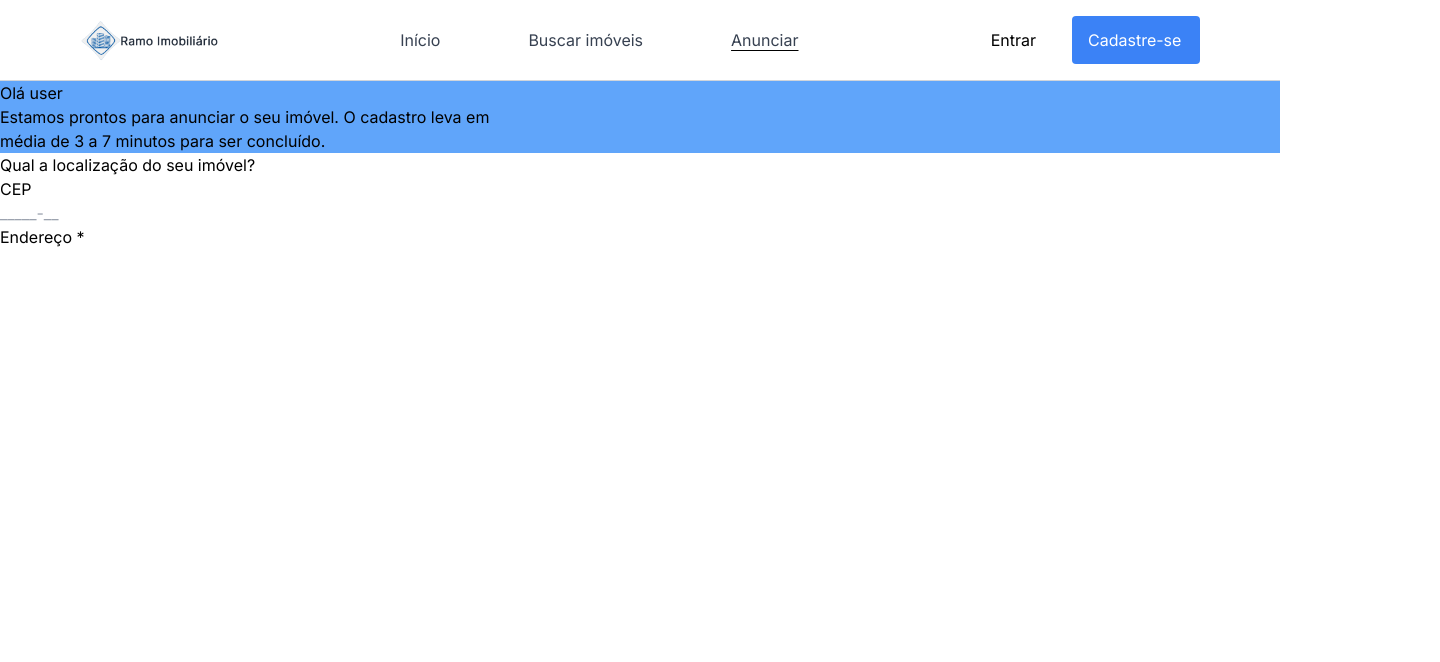
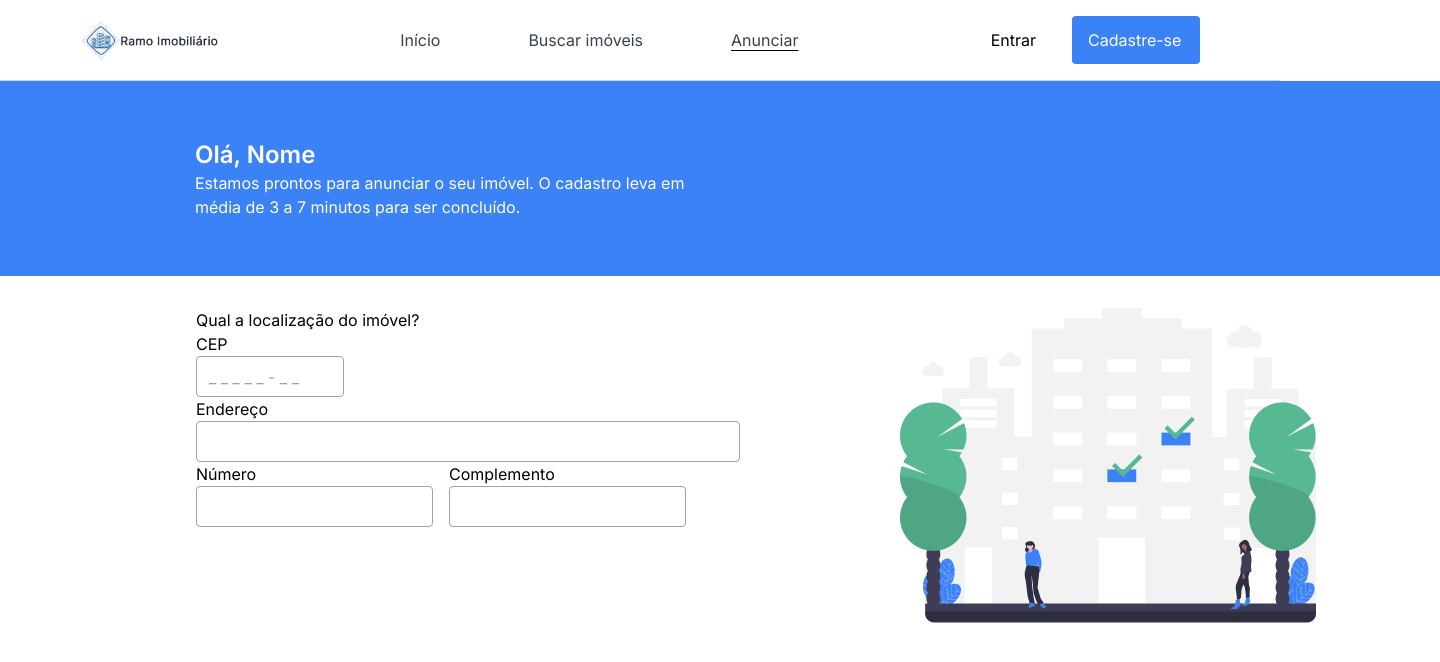
Before and after one commit to jpwf/Ramo-Imobiliario, a React (Vite) app in the folder client/: page /criar-anuncio in a window 1280 px wide. Shown: the top 662 px of the page, 1440 px wide, since content can reach past the window. Built offline with nearby package versions, Linux system fonts and the light colour scheme.

Commit message:
Almost done, needs MobileStepper and changing navBar to show user name

```diff
--- a/client/package.json
+++ b/client/package.json
@@ -20,6 +20,7 @@
     "yup": "^0.32.11"
   },
   "devDependencies": {
+    "@mui/material": "^5.11.4",
     "@tailwindcss/forms": "^0.5.3",
     "@types/react": "^18.0.26",
     "@types/react-dom": "^18.0.9",
--- a/client/src/App.jsx
+++ b/client/src/App.jsx
@@ -22,7 +22,7 @@ function App() {
         draggable
         pauseOnHover
     />
-      <Navbar />
+
       <Routes/>
     </Router>
   )
--- /dev/null
+++ b/client/src/pages/CreateAnuncio.jsx
@@ -0,0 +1,58 @@
+// import { useState } from 'react';
+// import Navbar from '../components/navBar'
+// import Stepper from "@mui/material"
+// import {Stepper,Step, StepLabel} from "@mui/material"
+// import Step from "@mui/material/Step"
+// import StepLabel from "@mui/material/StepLabel"
+// import Button from '@mui/material/Button';
+import Navbar from '../components/navBar'
+import anuncio from '../assets/anuncio.png'
+
+function CriarAnuncio() {
+    // const [activeStep, setActiveStep] = useState(1);
+    return(
+        <div className='w-full h-screen'>
+           <Navbar />
+            <div className='flex flex-col w-[1440px] h-[195px] bg-blue-500 pl-[195px] justify-center  text-white  '>
+                <h2 className='font-semibold items-center text-2xl'>Olá, Nome</h2>
+                <p className='items-center text-base'>Estamos prontos para anunciar o seu imóvel. O cadastro leva em <br/>
+                média de 3 a 7 minutos para ser concluído.</p>
+            </div>
+            <div className='flex gap-40 pt-8'>
+                <div className='flex flex-col pl-[196px] '>
+                    <p>Qual a localização do imóvel?</p>
+                    <label>CEP</label>
+                    <input className='px-3 py-4  w-[148px] h-[41px] items-center border border-solid box-border border-gray-400 rounded' placeholder='_ _ _ _ _ - _ _'/>
+                    <label>Endereço</label>
+                    <input className='w-[544px] h-[41px] rounded border border-solid border-box border-gray-400 px-3 py-4 items-center' />
+                   <div className='flex gap-4 ' >
+                        <div className='flex flex-col'>
+                            <label>Número</label>
+                            <input className='w-[237px] h-[41px] items-center px-3 py-4 rounded border border-solid border-box border-gray-400 '/>
+                        </div>
+                        <div className='flex flex-col'>
+                        <label>Complemento</label>
+                            <input className='w-[237px] h-[41px] items-center px-3 py-4 rounded border border-solid border-box border-gray-400 '/>
+                        </div>
+                   </div>
+                </div>
+                <img src={anuncio} />
+            </div>
+            {/* <Stepper activeStep={activeStep}>
+                <Step>
+                    <StepLabel></StepLabel>
+                </Step>
+                <Step>
+                    <StepLabel></StepLabel>
+                </Step>
+                <Step>
+                    <StepLabel></StepLabel>
+                </Step>
+            </Stepper> */}
+
+
+        </div>
+    )
+}
+
+export default CriarAnuncio;
--- a/client/src/pages/CriarAnuncio.jsx
+++ /dev/null
@@ -1,9 +0,0 @@
-function CriarAnuncio() {
-    return(
-        <div>
-            <h1>Página de criação de anúncio</h1>
-        </div>
-    )
-}
-
-export default CriarAnuncio;
--- a/client/src/routes/Routes.jsx
+++ b/client/src/routes/Routes.jsx
@@ -6,12 +6,12 @@ import { ToastContainer } from 'react-toastify'
 
 import App from '../App'
 import Busca from '../pages/Busca'
-import CriarAnuncio from '../pages/CriarAnuncio'
+import CriarAnuncio from '../pages/CreateAnuncio'
 import ErrorPage from '../pages/Error'
 import Inicio from '../pages/Inicio'
 import LoginPage from '../pages/Login'
 import Register from '../pages/Register'
-import Anuncio from '../pages/Anuncio'
+// import CriarAnuncio from '../pages/CreateAnuncio'
 
 
 export default function router() {
@@ -19,7 +19,7 @@ export default function router() {
         <Routes>
             <Route path='/' element={<Inicio />} />
             <Route path='/busca' element={<Busca />} />
-            <Route path='/criar-anuncio' element={<Anuncio />} />
+            <Route path='/criar-anuncio' element={<CriarAnuncio />} />
             <Route path='/login' element={<LoginPage />} />
             <Route path='/cadastro' element={<Register />} />
             <Route path='*' element={<ErrorPage />} />
```
Also changed, not shown: client/src/assets/anuncio.png (added), 1 other file (tests, documents, lock files or other folders).
